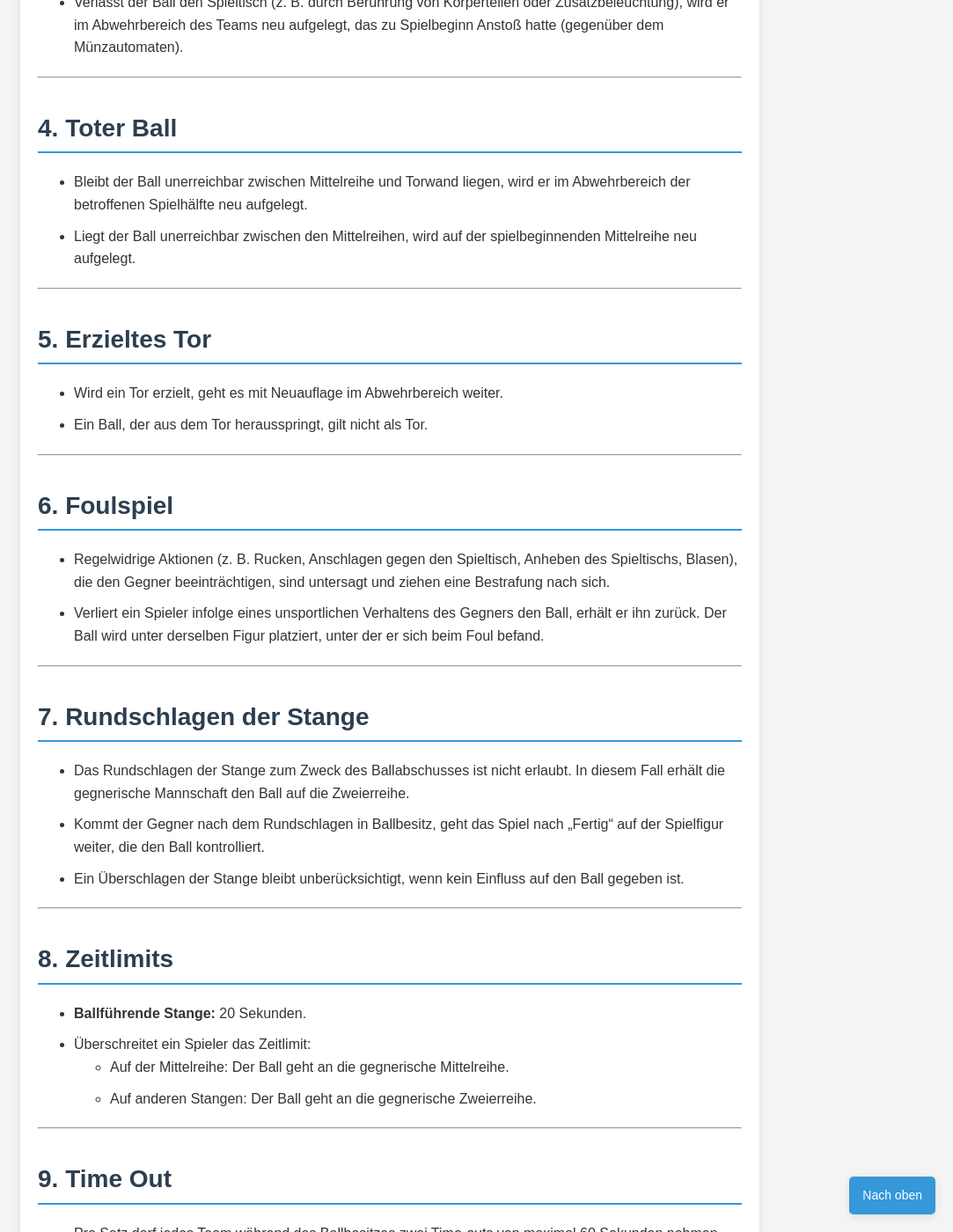
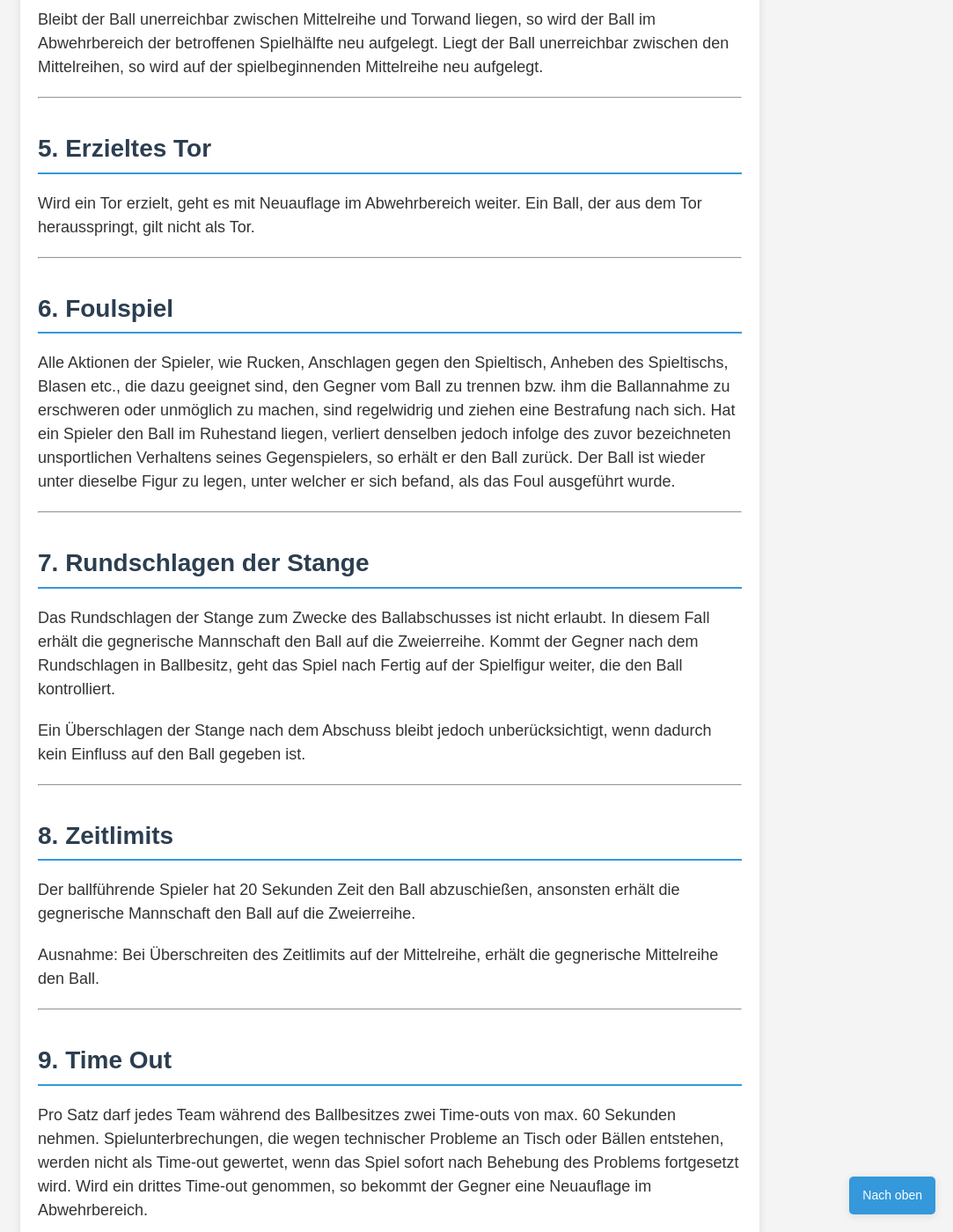
Before and after one commit to Deutscher-Tischfussballbund/stfv-docs, a Jekyll site: the page built from docs/Regelwerk_STFV.md, in a window 1280 px wide and 1400 px high, scrolled down 2107 px. Shown: the whole window at 88% size, without its empty margins (197-1280 px from the left). Built offline with Jekyll 4.4.1, drawn with Linux system fonts in a browser that asks for light colours; our own code applies the rules of GitHub Pages for plain Markdown files; some of the changed text lies outside the part shown.

Commit message:
Update Regelwerk_STFV.md

```diff
--- a/docs/Regelwerk_STFV.md
+++ b/docs/Regelwerk_STFV.md
@@ -24,88 +24,90 @@
 
 ---
 
-# Spielbeginn
+# Neuauflage
 
-- Das Spiel beginnt vor einem Satz oder nach einem Seitenwechsel auf der Mittelreihe.
-- Vor jeder Spielaufnahme und nach jeder Spielunterbrechung müssen die jeweiligen Gegenspieler ihre Spielbereitschaft durch ein deutlich vernehmbares „Fertig“ bekunden:
-  - Zuerst der ballführende Spieler.
-  - Dann sein direkter Gegenspieler.
-- Verliert der ballführende Spieler nach dem „Fertig“ den Ball, gilt dieser als verloren.
-- Fällt der Ball ohne gegnerische Einwirkung ins eigene Tor, zählt dies als Tor für den Gegner.
+Das Spiel beginnt vor einem Satz oder nach einem Seitenwechsel auf der Mittelreihe. Vor jeder Spielaufnahme und nach jeder Spielunterbrechung müssen die jeweiligen Gegenspieler ihre Spielbereitschaft durch ein deutlich vernehmbares „Fertig“ bekunden, zuerst der ballführende Spieler, dann sein direkter Gegenspieler. Verliert der ballführende Spieler nach dem „Fertig“ den Ball, gilt dieser als verloren. Fällt der Ball ohne gegnerische Einwirkung ins eigene Tor, so zählt dies als Tor für den Gegner.
 
 ---
 
 # Spielunterbrechungen
 
-Das Spiel gilt als unterbrochen, wenn:
+Das Spiel gilt insbesondere als unterbrochen, wenn:
 
-1. Ein Schiedsrichter das Spiel durch „Stopp“ unterbricht.
-2. Der Ball das Spielfeld verlassen hat.
-3. Der Ball „tot“ liegt.
-4. Ein Tor erzielt wurde.
-5. Ein Time-out genommen wird.
+a. ein Schiedsrichter das Spiel durch „Stopp“ unterbricht
+b. der Ball das Spielfeld verlassen hat
+c. der Ball „tot“ liegt
+d. ein Tor erzielt wurde
+e. bei einem Time -Out
 
 ---
 
 # Ball im Aus
 
-- Als Spielfeld zählt alles, was zum Original-Spielgerät gehört.
-- Verlässt der Ball den Spieltisch (z. B. durch Berührung von Körperteilen oder Zusatzbeleuchtung), wird er im Abwehrbereich des Teams neu aufgelegt, das zu Spielbeginn Anstoß hatte (gegenüber dem Münzautomaten).
+• Als Spielfeld zählt alles, was zum Original-Spielgerät gehört.
+• Verlässt der Ball den Spieltisch (Berühren von Körperteilen oder Zusatzbeleuchtung etc), egal an welcher Stelle, dann wird dieser im Abwehrbereich des Teams, welches zu Spielbeginn Anstoß hatte, (gegenüber dem Münzautomaten) neu aufgelegt.
 
 ---
 
 # Toter Ball
 
-- Bleibt der Ball unerreichbar zwischen Mittelreihe und Torwand liegen, wird er im Abwehrbereich der betroffenen Spielhälfte neu aufgelegt.
-- Liegt der Ball unerreichbar zwischen den Mittelreihen, wird auf der spielbeginnenden Mittelreihe neu aufgelegt.
+Bleibt der Ball unerreichbar zwischen Mittelreihe und Torwand liegen, so wird der Ball im Abwehrbereich der betroffenen Spielhälfte neu aufgelegt. Liegt der Ball unerreichbar zwischen den Mittelreihen, so wird auf der spielbeginnenden Mittelreihe neu aufgelegt.
 
 ---
 
 # Erzieltes Tor
 
-- Wird ein Tor erzielt, geht es mit Neuauflage im Abwehrbereich weiter.
-- Ein Ball, der aus dem Tor herausspringt, gilt nicht als Tor.
+Wird ein Tor erzielt, geht es mit Neuauflage im Abwehrbereich weiter. Ein Ball, der aus dem Tor herausspringt, gilt nicht als Tor.
 
 ---
 
 # Foulspiel
 
-- Regelwidrige Aktionen (z. B. Rucken, Anschlagen gegen den Spieltisch, Anheben des Spieltischs, Blasen), die den Gegner beeinträchtigen, sind untersagt und ziehen eine Bestrafung nach sich.
-- Verliert ein Spieler infolge eines unsportlichen Verhaltens des Gegners den Ball, erhält er ihn zurück. Der Ball wird unter derselben Figur platziert, unter der er sich beim Foul befand.
+Alle Aktionen der Spieler, wie Rucken, Anschlagen gegen den Spieltisch,
+Anheben des Spieltischs, Blasen etc., die dazu geeignet sind, den Gegner vom
+Ball zu trennen bzw. ihm die Ballannahme zu erschweren oder unmöglich zu
+machen, sind regelwidrig und ziehen eine Bestrafung nach sich.
+Hat ein Spieler den Ball im Ruhestand liegen, verliert denselben jedoch infolge des
+zuvor bezeichneten unsportlichen Verhaltens seines Gegenspielers, so erhält er den
+Ball zurück. Der Ball ist wieder unter dieselbe Figur zu legen, unter welcher er sich
+befand, als das Foul ausgeführt wurde.
 
 ---
 
 # Rundschlagen der Stange
 
-- Das Rundschlagen der Stange zum Zweck des Ballabschusses ist nicht erlaubt. In diesem Fall erhält die gegnerische Mannschaft den Ball auf die Zweierreihe.
-- Kommt der Gegner nach dem Rundschlagen in Ballbesitz, geht das Spiel nach „Fertig“ auf der Spielfigur weiter, die den Ball kontrolliert.
-- Ein Überschlagen der Stange bleibt unberücksichtigt, wenn kein Einfluss auf den Ball gegeben ist.
+Das Rundschlagen der Stange zum Zwecke des Ballabschusses ist nicht erlaubt. In diesem Fall erhält die gegnerische Mannschaft den Ball auf die Zweierreihe. Kommt der Gegner nach dem Rundschlagen in Ballbesitz, geht das Spiel nach Fertig auf der Spielfigur weiter, die den Ball kontrolliert.
+
+Ein Überschlagen der Stange nach dem Abschuss bleibt jedoch unberücksichtigt, wenn dadurch kein Einfluss auf den Ball gegeben ist.
 
 ---
 
 # Zeitlimits
 
-- **Ballführende Stange:** 20 Sekunden.
-- Überschreitet ein Spieler das Zeitlimit:
-  - Auf der Mittelreihe: Der Ball geht an die gegnerische Mittelreihe.
-  - Auf anderen Stangen: Der Ball geht an die gegnerische Zweierreihe.
+Der ballführende Spieler hat 20 Sekunden Zeit den Ball abzuschießen, ansonsten erhält die gegnerische Mannschaft den Ball auf die Zweierreihe.
+
+Ausnahme: Bei Überschreiten des Zeitlimits auf der Mittelreihe, erhält die gegnerische Mittelreihe den Ball.
 
 ---
 
 # Time Out
 
-- Pro Satz darf jedes Team während des Ballbesitzes zwei Time-outs von maximal 60 Sekunden nehmen.
-- Spielunterbrechungen wegen technischer Probleme werden nicht als Time-out gewertet, wenn das Spiel sofort nach Behebung des Problems fortgesetzt wird.
-- Wird ein drittes Time-out genommen, erhält der Gegner eine Neuauflage im Abwehrbereich.
-- **Trainingsschüsse im Time-out:**
-  - Verboten; der Ball geht an die gegnerische Zweierreihe.
+Pro Satz darf jedes Team während des Ballbesitzes zwei Time-outs von max. 60 Sekunden nehmen. Spielunterbrechungen, die wegen technischer Probleme an Tisch oder Bällen entstehen, werden nicht als Time-out gewertet, wenn das Spiel sofort nach Behebung des Problems fortgesetzt wird. Wird ein drittes Time-out genommen, so bekommt der Gegner eine Neuauflage im Abwehrbereich.
+
+Trainingsschüsse im Timeout sind nicht erlaubt. Bei Verstoß erhält der gegnerische Spieler den Ball auf die Zweierreihe.
+
+**Ergänzung Turniere:**
+
+Bei einem Satz bis 11 hat jedes Team ein Time Out pro Seite. In der Vorrunde (Spiel bis 7 Tore) hat jedes Team ein Time Out pro Spiel.
+
+Time Out-Regelung:
+
+Wird ein Spiel im "Best of" Modus gespielt, hat jedes Team pro Satz zwei Time Outs. Bei einem Satz bis 11 hat jedes Team ein Time Out pro Seite. In der Vorrunde hat jedes Team ein Time Out pro Spiel.
+
+# Zeitlimits Übersicht:
+
+Ballführende Stange: 20 Sekunden
+
+Timeout: 60 Sekunden
 
 ---
-
-# Ergänzungen für Turniere
-
-1. **Satz bis 11 Tore:** Jedes Team hat ein Time-out pro Seite.
-2. **Vorrunde (Spiel bis 7 Tore):** Jedes Team hat ein Time-out pro Spiel.
-3. **Best-of-Modus:** Jedes Team hat pro Satz zwei Time-outs.
-
----
```
